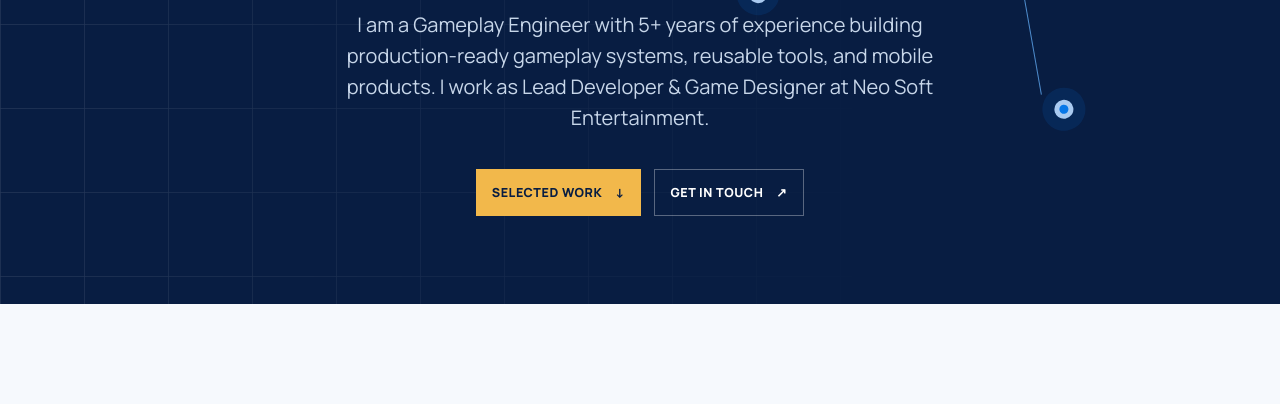
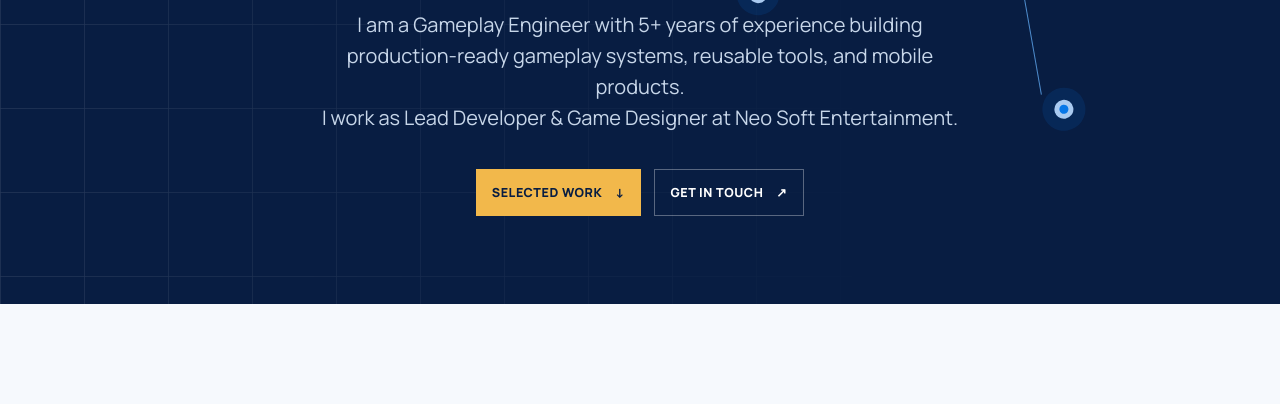
Before and after one commit to frytinhas/frytinhas.github.io, an Astro site: page / in a window 1280 px wide. Shown: the part 396-800 px from the top of the page. Built offline with nearby package versions, Linux system fonts and the light colour scheme; Astro itself is replaced by a stand-in of ours.

Commit message:
chore: br tag added in land page

```diff
--- a/src/components/PortfolioPage.astro
+++ b/src/components/PortfolioPage.astro
@@ -36,7 +36,7 @@ const socials = {
     </div>
     <div class="container hero-inner">
       <h1 id="hero-title">{copy.hero.headline}</h1>
-      <p class="hero-intro">{copy.hero.intro}</p>
+      <p class="hero-intro">{copy.hero.intro}<span>{copy.hero.roleIntro}</span></p>
       <div class="hero-actions">
         <a class="button button-primary" href="#work">{copy.hero.projects}<span aria-hidden="true">↓</span></a>
         <a class="button button-quiet" href="#contact">{copy.hero.contact}<span aria-hidden="true">↗</span></a>
--- a/src/data/portfolio.ts
+++ b/src/data/portfolio.ts
@@ -26,7 +26,7 @@ type PortfolioCopy = {
   navigation: { about: string; work: string; experience: string; expertise: string; contact: string };
   languageLabel: string;
   switchLanguage: string;
-  hero: { headline: string; intro: string; projects: string; contact: string };
+  hero: { headline: string; intro: string; roleIntro: string; projects: string; contact: string };
   projects: { title: string; intro: string; visit: string; otherLabel: string };
   experiences: { title: string; intro: string };
   expertise: { title: string; groups: { label: string; items: string[] }[] };
@@ -54,7 +54,8 @@ export const portfolio: Record<Locale, PortfolioCopy> = {
     switchLanguage: 'Português',
     hero: {
       headline: 'José Nunes',
-      intro: 'I am a Gameplay Engineer with 5+ years of experience building production-ready gameplay systems, reusable tools, and mobile products. I work as Lead Developer & Game Designer at Neo Soft Entertainment.',
+      intro: 'I am a Gameplay Engineer with 5+ years of experience building production-ready gameplay systems, reusable tools, and mobile products.',
+      roleIntro: 'I work as Lead Developer & Game Designer at Neo Soft Entertainment.',
       projects: 'Selected work',
       contact: 'Get in touch',
     },
@@ -106,7 +107,8 @@ export const portfolio: Record<Locale, PortfolioCopy> = {
     switchLanguage: 'English',
     hero: {
       headline: 'José Nunes',
-      intro: 'Sou Gameplay Engineer com mais de 5 anos de experiência criando sistemas de gameplay prontos para produção, ferramentas reutilizáveis e produtos mobile. Trabalho como Lead Developer & Game Designer na Neo Soft Entertainment.',
+      intro: 'Sou Gameplay Engineer com mais de 5 anos de experiência criando sistemas de gameplay prontos para produção, ferramentas reutilizáveis e produtos mobile.',
+      roleIntro: 'Trabalho como Lead Developer & Game Designer na Neo Soft Entertainment.',
       projects: 'Projetos selecionados',
       contact: 'Entre em contato',
     },
--- a/src/styles/global.css
+++ b/src/styles/global.css
@@ -42,6 +42,7 @@ button, a { -webkit-tap-highlight-color: transparent; }
 .hero-inner { position: relative; text-align: center; }
 .hero h1 { max-width: 860px; margin: 0 auto; letter-spacing: -.065em; font-size: clamp(3.2rem, 8vw, 7rem); line-height: .96; font-weight: 800; }
 .hero-intro { font-size: clamp(1rem, 1.8vw, 1.25rem); max-width: 650px; margin: 2rem auto 0; color: #c7d6e9; }
+.hero-intro span { display: block; }
 .hero-actions { display: flex; flex-wrap: wrap; justify-content: center; gap: .8rem; margin-top: 2.25rem; }
 .button { display: inline-flex; gap: .8rem; align-items: center; min-height: 47px; padding: .75rem 1rem; font-size: .78rem; font-weight: 800; text-decoration: none; text-transform: uppercase; letter-spacing: .045em; }
 .button-primary { color: var(--navy); background: var(--gold); }
```
